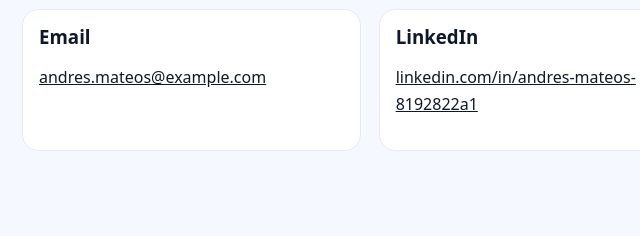
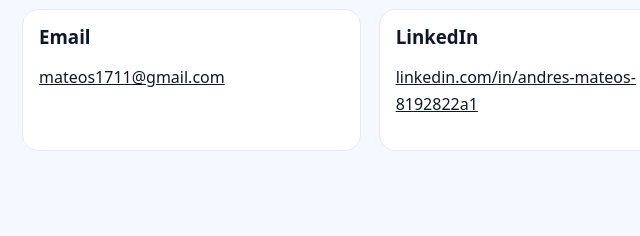
Before and after one commit to Mateos1712/amateos.portafolio.mx, a plain HTML site: page index.html in a window 1280 px wide. Shown: the part 2126-2362 px from the top of the page, 92-732 px from the left. Drawn offline with nearby package versions, Linux system fonts and the light colour scheme.

Commit message:
Update index.html

```diff
--- a/index.html
+++ b/index.html
@@ -184,7 +184,7 @@
         <div class="actions">
           <a class="btn primary" href="https://github.com/Mateos1712" target="_blank" rel="noopener">GitHub</a>
           <a class="btn ghost" href="https://www.linkedin.com/in/andres-mateos-8192822a1" target="_blank" rel="noopener">LinkedIn</a>
-          <a class="btn ghost" href="mailto:andres.mateos@example.com">Contáctame</a>
+          <a class="btn ghost" href="mailto:mateos1711@gmail.com">Contáctame</a>
         </div>
       </div>
       <aside class="card-hero" aria-label="Resumen de habilidades">
@@ -245,7 +245,7 @@
       <div class="contact-cards">
         <div class="contact-card">
           <h3>Email</h3>
-          <p><a href="mailto:andres.mateos@example.com">andres.mateos@example.com</a></p>
+          <p><a href="mailto:mateos1711@gmail.com">mateos1711@gmail.com</a></p>
         </div>
         <div class="contact-card">
           <h3>LinkedIn</h3>
```
